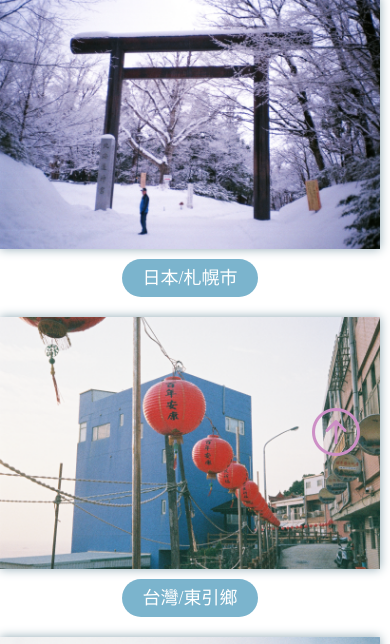
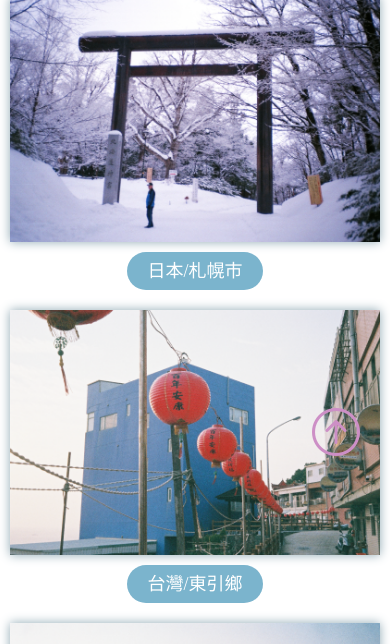
Before and after one commit to d93fu6513/travel, a plain HTML site: page index.html in a window 390 px wide. Shown: the part 456-1100 px from the top of the page. Drawn offline with nearby package versions, Linux system fonts and the light colour scheme.

Commit message:
修改首頁RWD

```diff
--- a/scss/_main.scss
+++ b/scss/_main.scss
@@ -204,6 +204,9 @@ body {
 .wrap {
     display: flex;
     flex-wrap: wrap;
+    @include mobile {
+        padding: 0 10px;
+    }
 }
 .blog-box {
     padding: 0 10px;
```
Also changed, not shown: scss/all.css, 1 other file.
